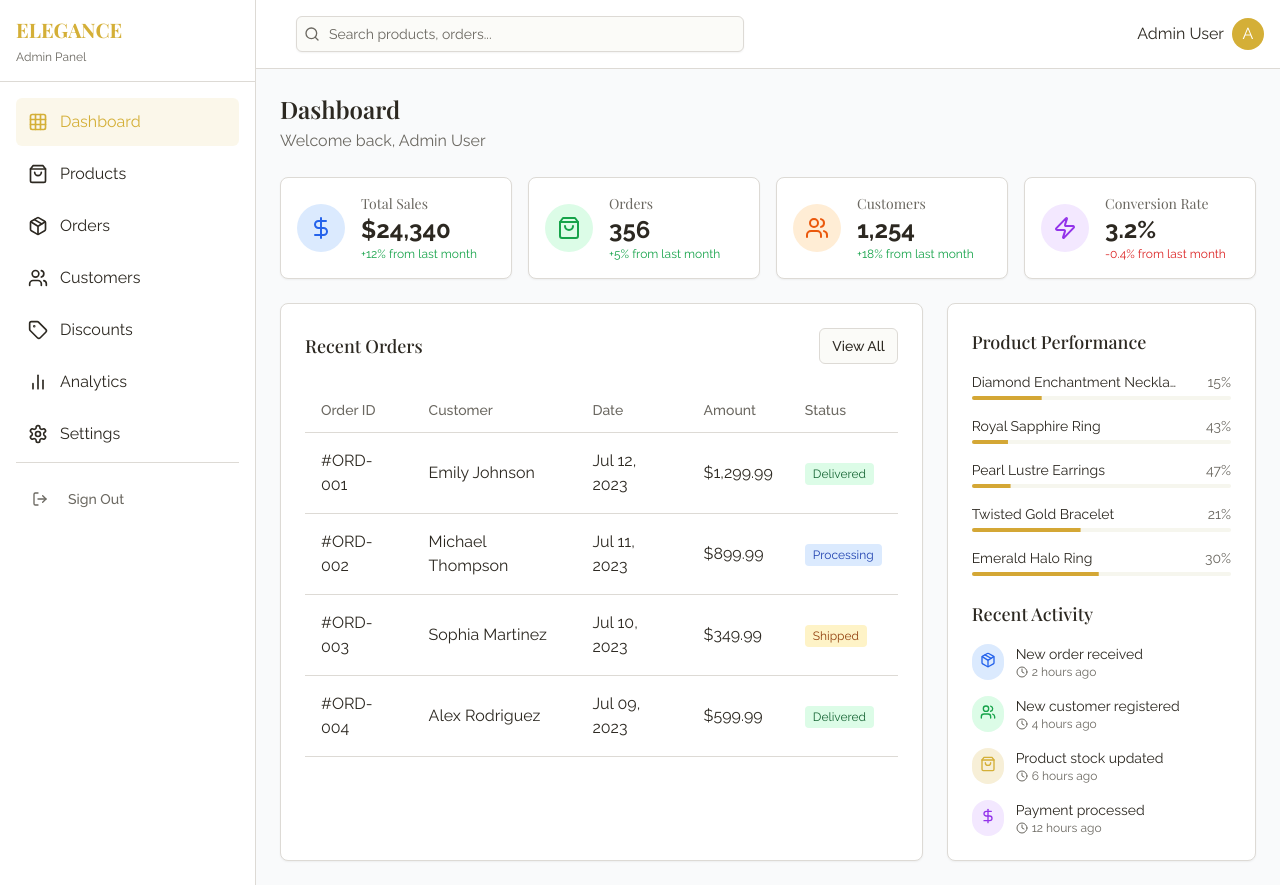
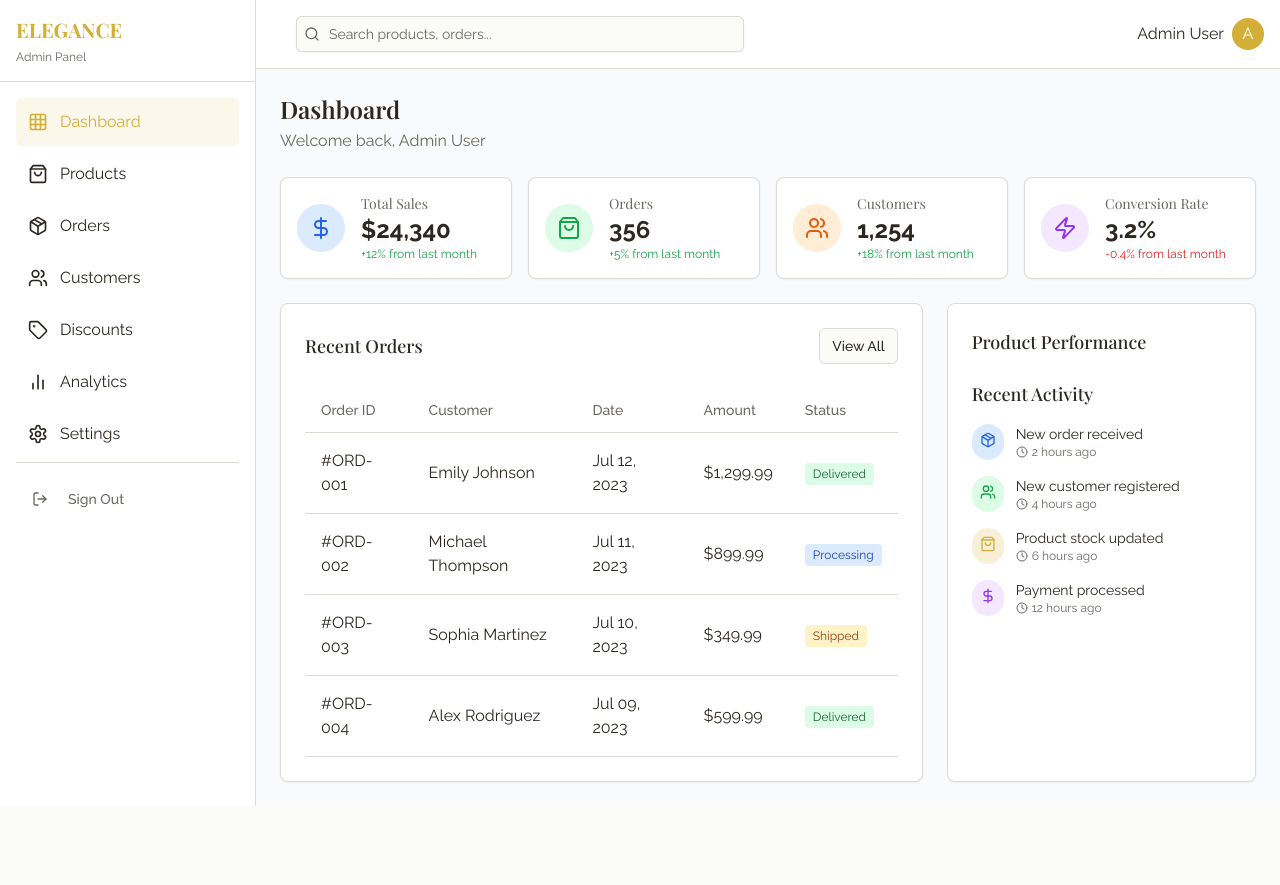
Before and after one commit to aa-seesh/elegant-gem-commerce, a React (Vite) app: page /admin in a window 1280 px wide. After the commit the page ends 806 px from the top, so only its background shows below. Built offline with nearby package versions, Linux system fonts and the light colour scheme.

Commit message:
Remove demo data and admin account
Remove demo data and configure a single admin account.

```diff
--- a/src/contexts/AuthContext.tsx
+++ b/src/contexts/AuthContext.tsx
@@ -9,7 +9,7 @@ type AuthContextType = {
   session: Session | null;
   loading: boolean;
   signIn: (email: string, password: string) => Promise<void>;
-  signUp: (email: string, password: string, name: string) => Promise<void>;
+  signUp: (email: string, password: string, firstName: string, lastName: string) => Promise<void>;
   signOut: () => Promise<void>;
 };
 
@@ -54,15 +54,15 @@ export const AuthProvider: React.FC<{ children: ReactNode }> = ({ children }) =>
     }
   };
 
-  const signUp = async (email: string, password: string, name: string) => {
+  const signUp = async (email: string, password: string, firstName: string, lastName: string) => {
     try {
       const { error } = await supabase.auth.signUp({
         email,
         password,
         options: {
           data: {
-            first_name: name.split(' ')[0],
-            last_name: name.split(' ').slice(1).join(' ')
+            first_name: firstName,
+            last_name: lastName
           }
         }
       });
--- a/src/data/products.ts
+++ b/src/data/products.ts
@@ -1,11 +1,10 @@
-
 export interface ProductVariant {
   id: string;
   sku: string;
   price: number;
   stock: number;
   attributes: {
-    [key: string]: string; // e.g., { color: "gold", size: "small" }
+    [key: string]: string;
   };
   images?: string[];
 }
@@ -29,7 +28,6 @@ export interface Product {
   reviews: number;
   hasVariants?: boolean;
   variants?: ProductVariant[];
-  // Dynamic pricing fields
   pricingType?: "flat" | "dynamic";
   weight?: number;
   pricePerGram?: number;
@@ -64,165 +62,12 @@ export interface Material {
   lastUpdated: string; // ISO date string
 }
 
-export const featuredProducts: Product[] = [
-  {
-    id: "1",
-    name: "Diamond Enchantment Necklace",
-    description: "A stunning 18K gold necklace with a perfect diamond pendant that captures light beautifully.",
-    price: 1299.99,
-    images: [
-      "https://images.unsplash.com/photo-1599643478518-a784e5dc4c8f?ixlib=rb-4.0.3&auto=format&fit=crop&w=687&q=80",
-      "https://images.unsplash.com/photo-1633555715049-16a0f3527c15?ixlib=rb-4.0.3&auto=format&fit=crop&w=687&q=80"
-    ],
-    category: "necklaces",
-    tags: ["diamond", "gold", "pendant", "luxury"],
-    isNew: true,
-    stock: 12,
-    sku: "DN-1001",
-    materials: ["18K Gold", "Diamond"],
-    dimensions: "Chain: 18 inches, Pendant: 0.5 inches",
-    rating: 4.9,
-    reviews: 28
-  },
-  {
-    id: "2",
-    name: "Royal Sapphire Ring",
-    description: "An elegant ring featuring a brilliant blue sapphire surrounded by small diamonds set in white gold.",
-    price: 899.99,
-    originalPrice: 1099.99,
-    images: [
-      "https://images.unsplash.com/photo-1605100804763-247f67b3557e?ixlib=rb-4.0.3&auto=format&fit=crop&w=870&q=80",
-      "https://images.unsplash.com/photo-1608043152269-423dbba4e7e1?ixlib=rb-4.0.3&auto=format&fit=crop&w=2069&q=80"
-    ],
-    category: "rings",
-    tags: ["sapphire", "white gold", "diamond", "engagement"],
-    isSale: true,
-    stock: 8,
-    sku: "SR-2002",
-    materials: ["14K White Gold", "Sapphire", "Diamonds"],
-    dimensions: "Size: Adjustable, Gem: 0.3 inches",
-    rating: 4.7,
-    reviews: 42
-  },
-  {
-    id: "3",
-    name: "Pearl Lustre Earrings",
-    description: "Classic pearl earrings with a modern touch, featuring freshwater pearls with small diamond accents.",
-    price: 349.99,
-    images: [
-      "https://images.unsplash.com/photo-1651754277261-c2433aebea3f?ixlib=rb-4.0.3&auto=format&fit=crop&w=764&q=80",
-      "https://images.unsplash.com/photo-1630019852942-f89202989a59?ixlib=rb-4.0.3&auto=format&fit=crop&w=687&q=80"
-    ],
-    category: "earrings",
-    tags: ["pearl", "silver", "diamond", "classic"],
-    stock: 25,
-    sku: "PE-3003",
-    materials: ["Sterling Silver", "Freshwater Pearls", "Diamonds"],
-    rating: 4.8,
-    reviews: 36
-  },
-  {
-    id: "4",
-    name: "Twisted Gold Bracelet",
-    description: "A contemporary bracelet design with twisted strands of yellow and rose gold.",
-    price: 599.99,
-    images: [
-      "https://images.unsplash.com/photo-1611085583191-a3b181a88552?ixlib=rb-4.0.3&auto=format&fit=crop&w=764&q=80",
-      "https://images.unsplash.com/photo-1630707987879-1eb903994329?ixlib=rb-4.0.3&auto=format&fit=crop&w=687&q=80"
-    ],
-    category: "bracelets",
-    tags: ["gold", "rose gold", "modern", "bracelet"],
-    isNew: true,
-    stock: 15,
-    sku: "GB-4004",
-    materials: ["18K Yellow Gold", "18K Rose Gold"],
-    dimensions: "Length: 7.5 inches, Width: 0.3 inches",
-    rating: 4.6,
-    reviews: 19
-  },
-  {
-    id: "5",
-    name: "Emerald Halo Ring",
-    description: "A gorgeous emerald surrounded by a halo of diamonds set in platinum for a timeless look.",
-    price: 1499.99,
-    originalPrice: 1799.99,
-    images: [
-      "https://images.unsplash.com/photo-1605170794348-11c3bc5ed1d0?ixlib=rb-4.0.3&auto=format&fit=crop&w=687&q=80",
-      "https://images.unsplash.com/photo-1617038220319-276d3cfab638?ixlib=rb-4.0.3&auto=format&fit=crop&w=1887&q=80"
-    ],
-    category: "rings",
-    tags: ["emerald", "platinum", "diamond", "halo"],
-    isSale: true,
-    stock: 6,
-    sku: "ER-5005",
-    materials: ["Platinum", "Emerald", "Diamonds"],
-    dimensions: "Size: Adjustable, Gem: 0.4 inches",
-    rating: 5.0,
-    reviews: 14
-  },
-  {
-    id: "6",
-    name: "Vintage Ruby Pendant",
-    description: "A stunning vintage-inspired pendant featuring a deep red ruby surrounded by intricate gold work.",
-    price: 799.99,
-    images: [
-      "https://images.unsplash.com/photo-1602173574767-37ac01994b2a?ixlib=rb-4.0.3&auto=format&fit=crop&w=764&q=80",
-      "https://images.unsplash.com/photo-1615655114865-4cc5c5c21f1e?ixlib=rb-4.0.3&auto=format&fit=crop&w=687&q=80"
-    ],
-    category: "necklaces",
-    tags: ["ruby", "gold", "vintage", "pendant"],
-    stock: 9,
-    sku: "RP-6006",
-    materials: ["18K Gold", "Ruby", "Diamonds"],
-    dimensions: "Chain: 20 inches, Pendant: 0.75 inches",
-    rating: 4.7,
-    reviews: 23
-  },
-  {
-    id: "7",
-    name: "Diamond Tennis Bracelet",
-    description: "A classic tennis bracelet with a continuous line of brilliant-cut diamonds set in white gold.",
-    price: 2499.99,
-    images: [
-      "https://images.unsplash.com/photo-1599643447986-a040a481fb3d?ixlib=rb-4.0.3&auto=format&fit=crop&w=687&q=80",
-      "https://images.unsplash.com/photo-1599643478339-a68131387c36?ixlib=rb-4.0.3&auto=format&fit=crop&w=687&q=80"
-    ],
-    category: "bracelets",
-    tags: ["diamond", "white gold", "tennis bracelet", "luxury"],
-    isNew: true,
-    stock: 4,
-    sku: "DT-7007",
-    materials: ["14K White Gold", "Diamonds"],
-    dimensions: "Length: 7 inches, Total Diamond Weight: 3 carats",
-    rating: 4.9,
-    reviews: 16
-  },
-  {
-    id: "8",
-    name: "Aquamarine Drop Earrings",
-    description: "Elegant drop earrings featuring aquamarine stones that catch the light beautifully.",
-    price: 449.99,
-    originalPrice: 599.99,
-    images: [
-      "https://images.unsplash.com/photo-1631982330206-800adf596db8?ixlib=rb-4.0.3&auto=format&fit=crop&w=687&q=80",
-      "https://images.unsplash.com/photo-1535632787350-4e68ef0ac584?ixlib=rb-4.0.3&auto=format&fit=crop&w=764&q=80"
-    ],
-    category: "earrings",
-    tags: ["aquamarine", "silver", "drop earrings", "elegant"],
-    isSale: true,
-    stock: 18,
-    sku: "AE-8008",
-    materials: ["Sterling Silver", "Aquamarine"],
-    dimensions: "Length: 1.5 inches",
-    rating: 4.5,
-    reviews: 27
-  }
-];
+// Create empty arrays for all the data
+export const featuredProducts: Product[] = [];
+export const newArrivals: Product[] = [];
+export const onSaleProducts: Product[] = [];
 
-export const newArrivals = featuredProducts.filter(product => product.isNew);
-export const onSaleProducts = featuredProducts.filter(product => product.isSale);
-
-// Default categories for the store
+// Default categories for the store (keeping these as they might be needed for the UI)
 export const productCategories: ProductCategory[] = [
   {
     id: "cat-1",
@@ -256,7 +101,7 @@ export const productCategories: ProductCategory[] = [
   }
 ];
 
-// Default attributes for products
+// Default attributes for products (keeping minimal structure)
 export const productAttributes: ProductAttribute[] = [
   {
     id: "attr-1",
@@ -276,19 +121,10 @@ export const productAttributes: ProductAttribute[] = [
       { id: "size-2", value: "Medium" },
       { id: "size-3", value: "Large" }
     ]
-  },
-  {
-    id: "attr-3",
-    name: "Style",
-    values: [
-      { id: "style-1", value: "Classic" },
-      { id: "style-2", value: "Modern" },
-      { id: "style-3", value: "Vintage" }
-    ]
   }
 ];
 
-// Default materials with pricing
+// Default materials with pricing (keeping minimal structure)
 export const materials: Material[] = [
   {
     id: "mat-1",
@@ -301,27 +137,16 @@ export const materials: Material[] = [
     name: "Silver (925)",
     pricePerGram: 0.85,
     lastUpdated: new Date().toISOString()
-  },
-  {
-    id: "mat-3",
-    name: "Platinum",
-    pricePerGram: 32.75,
-    lastUpdated: new Date().toISOString()
-  },
-  {
-    id: "mat-4",
-    name: "Rose Gold (14K)",
-    pricePerGram: 45.25,
-    lastUpdated: new Date().toISOString()
   }
 ];
 
+// Empty helper functions that return empty arrays or undefined
 export const getProductById = (id: string): Product | undefined => {
-  return featuredProducts.find(product => product.id === id);
+  return undefined;
 };
 
 export const getProductsByCategory = (category: string): Product[] => {
-  return featuredProducts.filter(product => product.category === category);
+  return [];
 };
 
 // Helper function to get a category by its slug
--- a/src/pages/AuthPage.tsx
+++ b/src/pages/AuthPage.tsx
@@ -30,7 +30,7 @@ const AuthPage: React.FC = () => {
         await makeUserAdmin(user.id);
         toast({
           title: "Admin role granted",
-          description: "You have been granted admin privileges as the first user.",
+          description: "You have been granted admin privileges.",
         });
       } catch (error) {
         console.error("Error making user admin:", error);
@@ -43,6 +43,12 @@ const AuthPage: React.FC = () => {
   const toggleForm = () => {
     setIsSignIn(!isSignIn);
   };
+
+  // Prepare admin account details if on signup page
+  const adminEmail = "Aashish@example.com";
+  const adminPassword = "Aashish@3690";
+  const adminFirstName = "Aashish";
+  const adminLastName = "";
 
   return (
     <div className="min-h-screen flex flex-col">
@@ -96,7 +102,14 @@ const AuthPage: React.FC = () => {
             {isSignIn ? (
               <SignInForm onSuccess={() => handleAuthSuccess(false)} onSwitch={toggleForm} />
             ) : (
-              <SignUpForm onSuccess={() => handleAuthSuccess(true)} onSwitch={toggleForm} />
+              <SignUpForm
+                onSuccess={() => handleAuthSuccess(true)}
+                onSwitch={toggleForm}
+                initialEmail={adminEmail}
+                initialPassword={adminPassword}
+                initialFirstName={adminFirstName}
+                initialLastName={adminLastName}
+              />
             )}
           </motion.div>
         </div>
```
Also changed, not shown: src/components/SignUpForm.tsx (+34 -11 lines).
